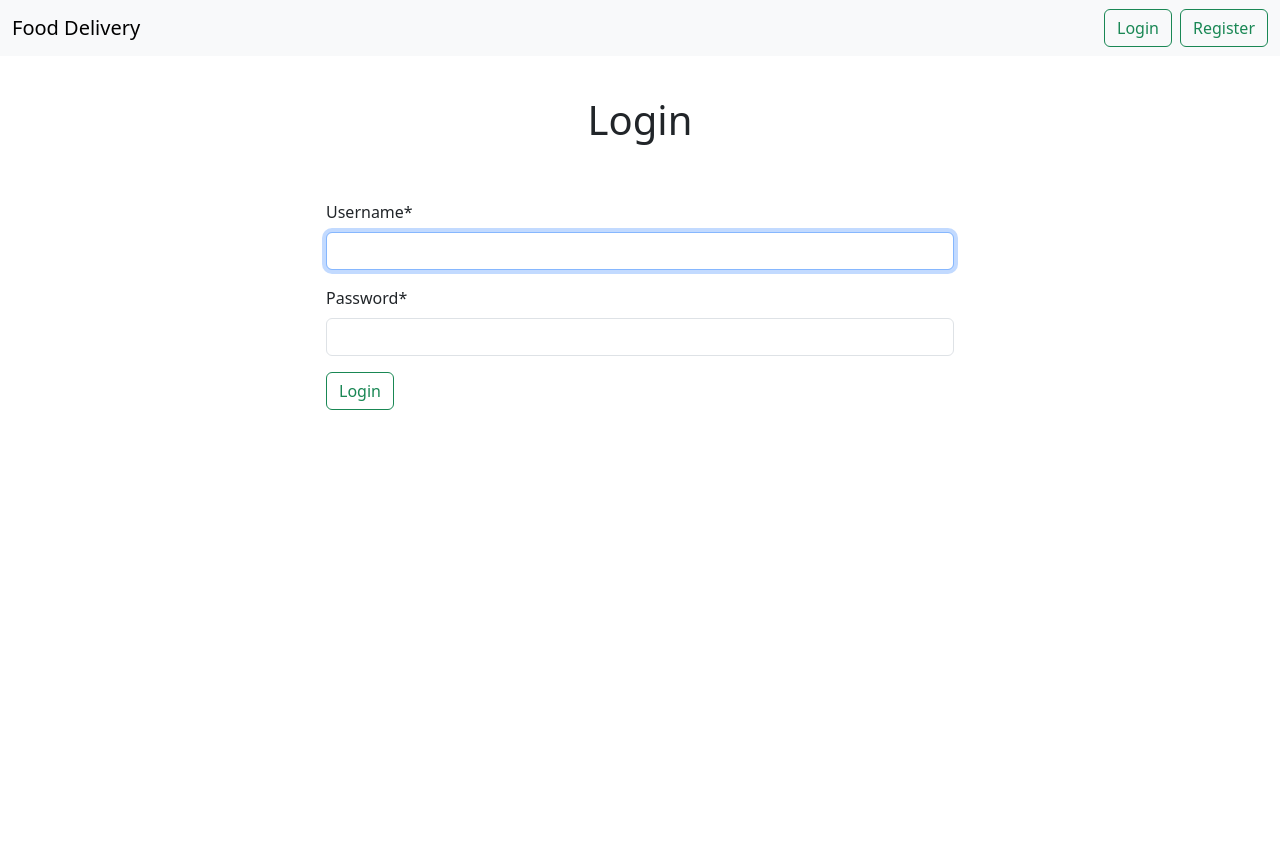
After one commit to SimonHlavsa/food_delivery, a Django app: page /login/ in a window 1280 px wide. The commit adds this page. Run offline with Django 4.2, Linux system fonts and the light colour scheme; some libraries are stand-ins or nearby versions.

Commit message:
Login, Logout, Register

```diff
--- a/core/templates/core/base.html
+++ b/core/templates/core/base.html
@@ -15,15 +15,30 @@
 </head>
 <body>
 
-    <nav class="navbar bg-body-tertiary">
+    <nav class="navbar bg-body-tertiary fixed-top">
         <div class="container-fluid">
+
             <a href="/" class="navbar-brand">Food Delivery</a>
+
+            {% if user.is_authenticated %}
+            <div class="nav-item dropdown">
+                <a class="nav-link dropdown-toggle" href="#" role="button" data-bs-toggle="dropdown" aria-expanded="false">{{user.username}}</a>
+                <ul class="dropdown-menu dropdown-menu-end">
+                  <li><a class="dropdown-item" href="#">Profile</a></li>
+                  <li><a class="dropdown-item" href="#">Orders</a></li>
+                  <li><a class="dropdown-item" href="/logout_user">Logout</a></li>
+                </ul>
+            </div>
+            {% else  %}
             <div class="d-flex">
                 <a href="/login" class="btn btn-outline-success me-2" role="button">Login</a>
-                <a href="/register" class="btn btn-outline-secondary" role="button">Register</a>
+                <a href="/register" class="btn btn-outline-success" role="button">Register</a>
             </div>
+            {% endif %}
+
         </div>
     </nav>
+    <div class="pt-5"></div>
 
     {% block content %}
     {% endblock content %}
--- /dev/null
+++ b/customer/templates/registration/login.html
@@ -0,0 +1,18 @@
+{% extends "core/base.html" %}
+{% load crispy_forms_tags %}
+
+{% block content %}
+
+    <div class="container-fluid vh-100 d-flex flex-column justify-content-start align-items-center">
+        <h1 class="mt-5">Login</h1>
+        <div class="col-6 mt-5">
+            <form method="POST">
+                {% csrf_token %}
+                {{ form|crispy }}
+                <button type="submit" class="btn btn-outline-success">Login</button>
+            </form>
+
+        </div>
+    </div>
+
+{% endblock content %}
--- a/customer/urls.py
+++ b/customer/urls.py
@@ -1,4 +1,6 @@
 from django.urls import path
+from views import logout_user
 
 urlpatterns = [
+        # path("logout_user/", logout_user, name="logout_user"),
 ]
--- a/food_delivery/urls.py
+++ b/food_delivery/urls.py
@@ -16,8 +16,12 @@ Including another URLconf
 """
 from django.contrib import admin
 from django.urls import path, include
+from customer import views as v
 
 urlpatterns = [
     path('admin/', admin.site.urls),
-    path("", include("core.urls"))
+    path("", include("core.urls")),
+    path('logout_user/', v.logout_user, name="logout_user"),
+    path('register/', v.register, name="register"),
+    path('', include('django.contrib.auth.urls')),
 ]
```
Also changed, not shown: customer/templates/customer/register.html (added, +16 -0 lines), customer/views.py (+17 -2 lines), food_delivery/settings.py (+8 -1 lines), db.sqlite3.
